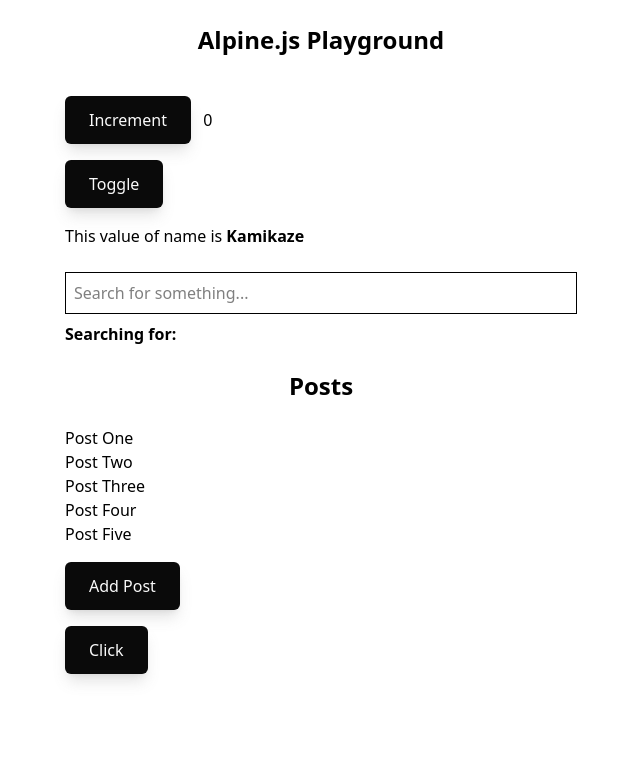
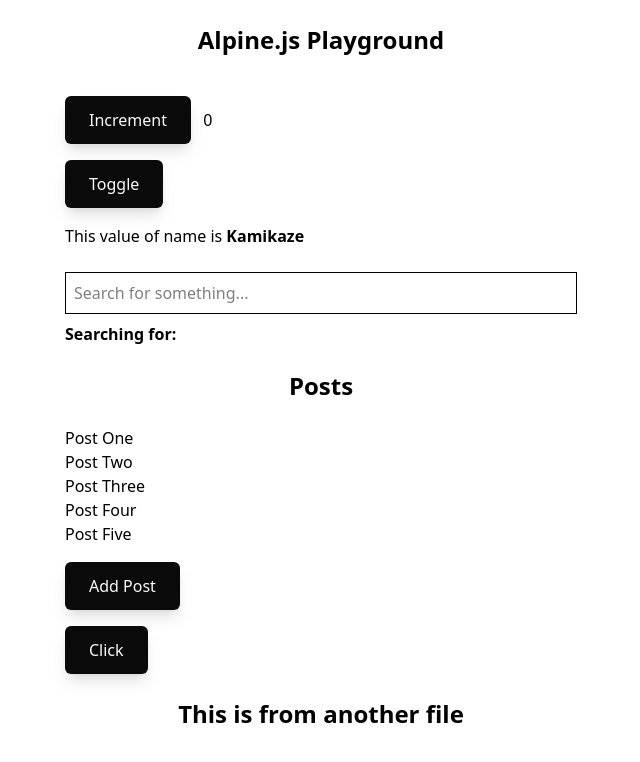
Before and after one commit to Konradx3/alpine-playground, a plain HTML site: page index.html in a window 1280 px wide. Shown: the whole page, without its empty margins (319-959 px from the left). Drawn offline with nearby package versions, Linux system fonts and the light colour scheme.

Commit message:
Feature: x-html and axios

```diff
--- a/index.html
+++ b/index.html
@@ -7,6 +7,7 @@
     <title>Alpine Playground</title>
     <script defer src="https://cdn.jsdelivr.net/npm/alpinejs@3.14.8/dist/cdn.min.js"></script>
     <script src="https://cdn.jsdelivr.net/npm/@tailwindcss/browser@4"></script>
+    <script src="https://cdnjs.cloudflare.com/ajax/libs/axios/1.8.4/axios.min.js" integrity="sha512-2A1+/TAny5loNGk3RBbk11FwoKXYOMfAK6R7r4CpQH7Luz4pezqEGcfphoNzB7SM4dixUoJsKkBsB6kg+dNE2g==" crossorigin="anonymous" referrerpolicy="no-referrer"></script>
     <style>
         [x-cloak] {
             display: none;
@@ -107,6 +108,8 @@
             </button>
         </div>
 
+        <!--  x-html -->
+        <div x-html="(await axios.get('./partial.html')).data"></div>
     </div>
 </main>
 </body>
--- /dev/null
+++ b/partial.html
@@ -0,0 +1 @@
+<h1 class="text-2xl text-center font-bold py-6">This is from another file</h1>
```
